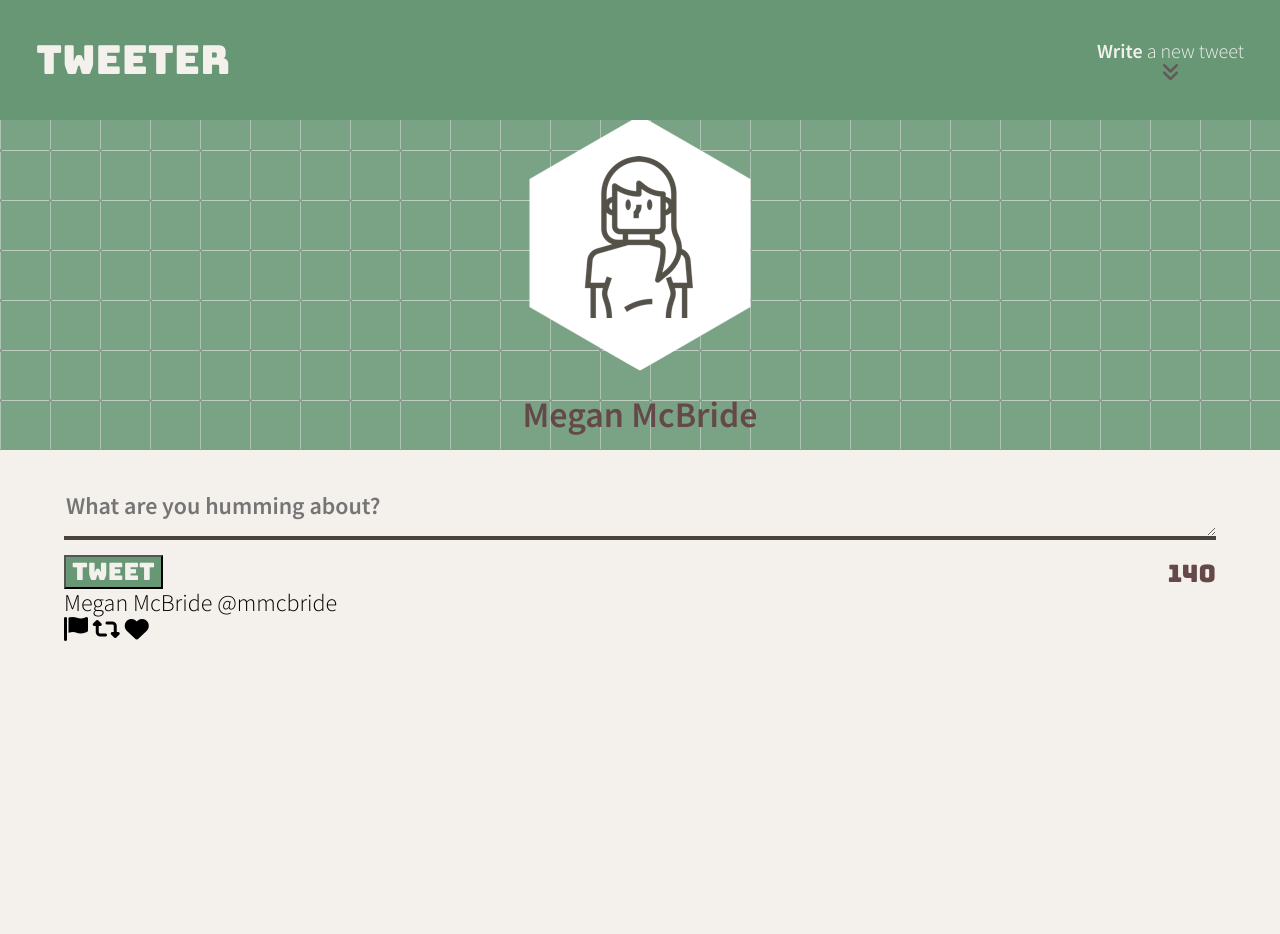
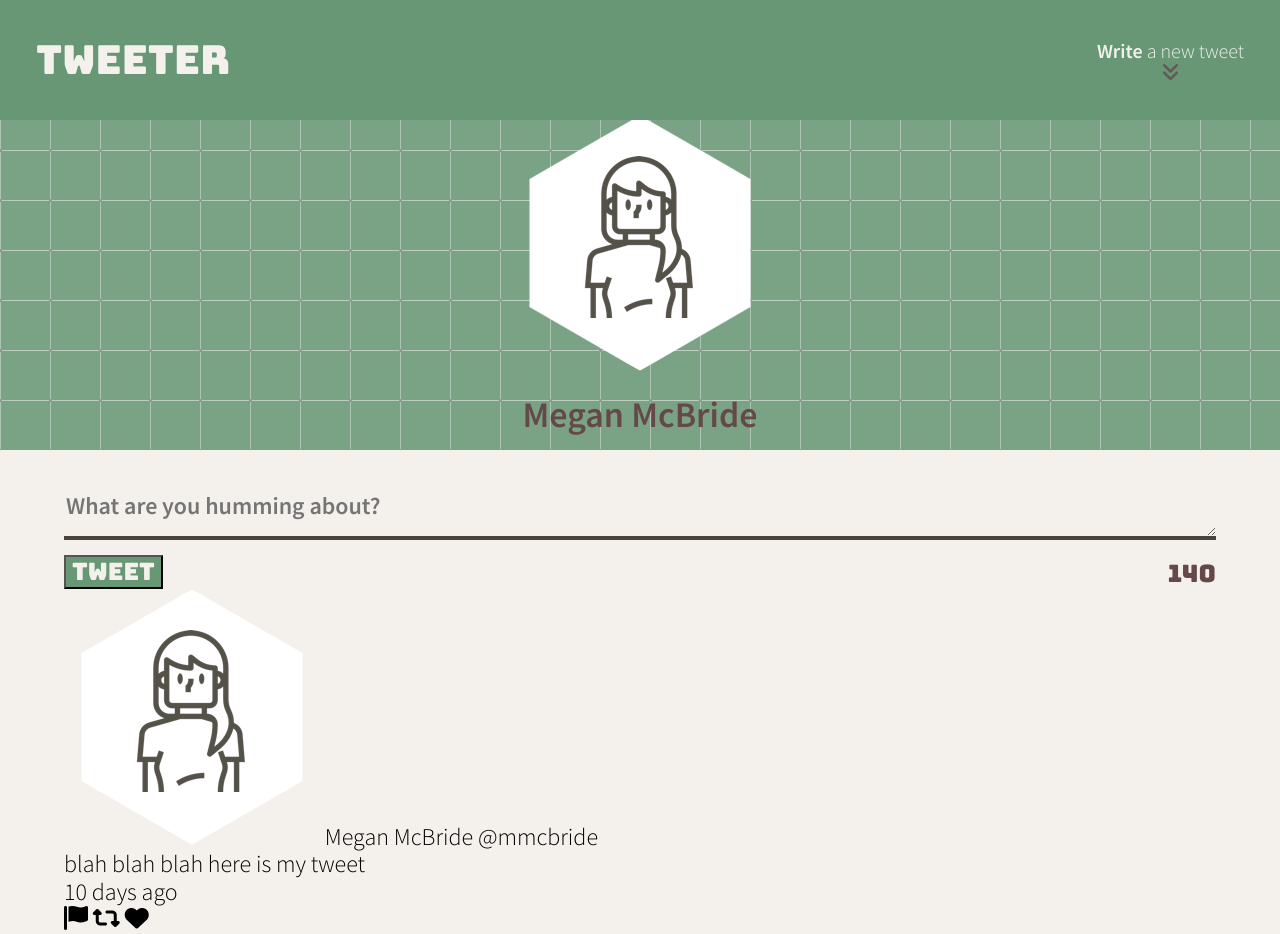
Before and after one commit to megsmcbride/tweeter, a website: page public/index.html in a window 1280 px wide. Before the commit the page ends 800 px from the top, so only its background shows below. Drawn offline with nearby package versions, Linux system fonts and the light colour scheme.

Commit message:
Add icons and temporary text placement

```diff
--- a/public/index.html
+++ b/public/index.html
@@ -58,14 +58,19 @@
         </form>
       </section>
       <section class="tweet-container">
-        <header>
+        <header class="tweet-container-header">
+          <img class= "tweet-profile-image" src="images/profile-hex.png">
           <span class="tweet-name"> Megan McBride </span>
           <span class="username"> @mmcbride</span>
         </header>
-        <footer>
-          <i class="fa-solid fa-flag"></i>
-          <i class="fa-solid fa-retweet"></i>
-          <i class="fa-solid fa-heart"></i>
+        <article class="previous-tweet-text">blah blah blah here is my tweet</article>
+        <footer class="tweet-container-bottom">
+          <span>10 days ago</span>
+          <article class="tweet-icons">
+            <i class="fa-solid fa-flag"></i>
+            <i class="fa-solid fa-retweet"></i>
+            <i class="fa-solid fa-heart"></i>
+          </article>
         </footer>
       </section>
 
```
